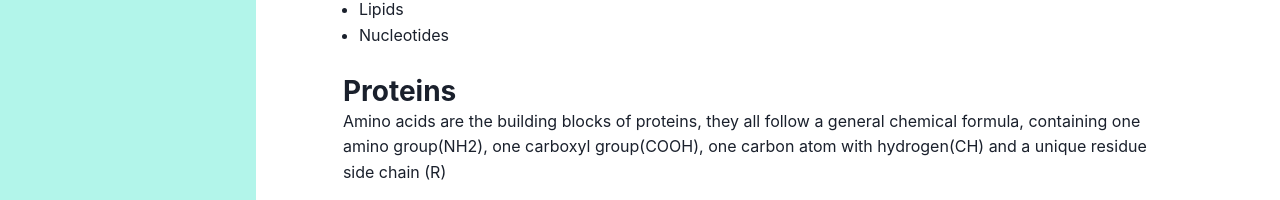
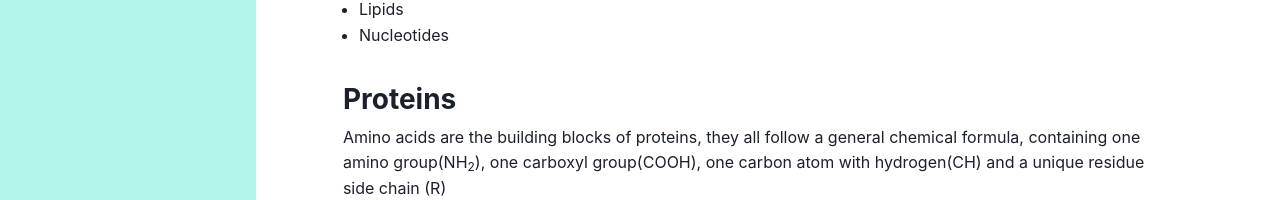
Before and after one commit to SebCodesTheWeb/biochem-blog, a Next.js app: page /blog/biomolecules in a window 1280 px wide. Shown: the part 339-539 px from the top of the page. Built offline with nearby package versions, Linux system fonts and the light colour scheme; grey boxes are pictures that could not be loaded.

Commit message:
docs(biomolecules): rest of blog article

```diff
--- a/src/app/blog/biomolecules/page.tsx
+++ b/src/app/blog/biomolecules/page.tsx
@@ -1,6 +1,5 @@
 'use client'
 
-import { Heading, Mark, Text } from '@chakra-ui/react'
 import { MarkdownViewer } from '../../../components/MarkdownViewer'
 
 export default function BioChemicalsPage() {
@@ -22,7 +21,7 @@ Biomolecules are organic macromolecules used in various body processes. They are
 <br />
 
 ### Proteins
-Amino acids are the building blocks of proteins, they all follow a general chemical formula, containing one amino group(NH2), one carboxyl group(COOH), one carbon atom with hydrogen(CH) and a unique residue side chain (R)
+Amino acids are the building blocks of proteins, they all follow a general chemical formula, containing one amino group(NH<sub>2</sub>), one carboxyl group(COOH), one carbon atom with hydrogen(CH) and a unique residue side chain (R)
 ![Illustration of amino acid](https://www.researchgate.net/publication/332440930/figure/fig1/AS:748220326084617@1555401035668/Amino-acids-general-formula.jpg)
 There are 20 naturally ocurring amino acids, differentiated by their residue side chain (R); nine of these are considered essential(
   Histidine,
@@ -36,9 +35,63 @@ There are 20 naturally ocurring amino acids, differentiated by their residue sid
   Valine), meaning the human body can't produce these by itself, and instead has to be taken in through diet.
 ![20 amino acids map](https://www.researchgate.net/publication/308048982/figure/fig1/AS:669011381583887@1536516151692/Chemical-structure-for-the-20-amino-acids-that-are-found-in-all-naturally-occurring.ppm)
 
-This amino acids can be chained together using peptide bonds. These act by the carboxyl group releasing its OH group, and aminio group releasing an hydrogen atom that together bind with the OH group to form water (H20). The carbon atom can then bind to the nitrogen atom in a peptide bond.
+This amino acids can be chained together using peptide bonds. These act by the carboxyl group releasing its OH group, and amino group releasing an hydrogen atom that together bind with the OH group to form water (H<sub>2</sub>O). The carbon atom can then bind to the nitrogen atom in a peptide bond.
 ![Peptid bond](https://upload.wikimedia.org/wikipedia/commons/thumb/6/6b/AminoacidCondensation.svg/590px-AminoacidCondensation.svg.png)
-This amino acids can then bond together in chains, forming polypeptides, than can later fold into proteins. These proteins can have multiple features, some common ones includes enzymes, anti bodies and cell receptors.
+This amino acids can then bond together in chains, forming polypeptides, that can later fold into proteins. These proteins can have multiple features, some common ones includes enzymes, anti bodies and cell receptors.
+<br />
+<br />
+### Carbohydrates
+Carbohydrates can be described by the general formula (CH<sub>2</sub>O)<sub>n</sub>. As can be hinted by its name, carbohydrates consists of carbon (C) and hydrates (H<sub>2</sub>O). The simplest instances of carbohydrates are monosaccharides, one of the most common monosaccharides, is glucose:
+![Glucose](https://www2.chem.wisc.edu/deptfiles/genchem/netorial/modules/biomolecules/modules/carbs/gluclin1.gif)
+As one can see from the image, glucose mainly consists of carbon atoms bonded with hydroxyl groups and hydrogen. At the end of the glucose molecule, there is a carbonyl group (C=O) with a hydrogen atom, forming an aldehyde group (CHO). This aldehyde group can react with the hydroxyl group at the next to last carbon atom on the other end (carbon nr 5 from the top). This happens by the hydroxyl group initiating a nucleophilic attack by donating its lone pair of electrons to the electrophilic carbonyl carbon, which breaks the double bond, and forms a new bond between the oxygen atom from the hydroxyl group and the carbonyl carbon. This results in a cyclic structure, with the oxygen atom acting as a bridge between carbon 1 (the carbonyl carbon) and carbon 5.
+![glucose conversion to cyclic form](https://www2.chem.wisc.edu/deptfiles/genchem/netorial/modules/biomolecules/modules/carbs/abgluc.gif)
+
+As you might notice in the above image, the hydroxyl group to the far most right could either point down (alpha glucose) or up (beta glucose)
+<br />
+<br />
+Once the monosaccharide has entered its cyclic form, it can bond with other monosaccharides to form disaccharides. This is done
+via one atom from a monosaccharide discarding its hydroxylgroup, and binding to a carbon atom from another monosaccharide via that ones oxygen and forming water as a biproduct, this is called the glycoside binding.
+depending on if the first monsaccharide was the alpha or beta variant, the binding might be called alpha-1,4-glycoside binding or beta-1,4-glycoside binding, where the numbers indicate the number on the carbon atom in each corresponding monosaccharide.
+![Glycosidic bond example](https://study.com/cimages/multimages/16/webp.net-resizeimage_4374346235100789572.png)
+This glycosid bond can repeat for multiple monosaccharides, building up to polysaccharides.
+
+### Lipids
+Lipids are vaguely defined as molecules that are not soluble in water. This often means they are non polar. Categories of lipids include:
+- Fats
+- Phospholipides
+- Steroids
+- Waxes
+
+##### Fats
+A fatty acid is a chain (usually 2-18 carbons) and a carboxylic acid(COOH) at the end. The alcohol glycerol(also reffered to as propantriol) is an alcohol with three hydroxylgroups(CH₂OH-CHOH-CH₂OH), binding to each of the three carbon atoms.
+This alcohol along with the carboxylic acid from the fatty acid can react via a condensation reaction, where the hydroxyl group leaves its hydrogen, and the carboxylic acid leaves its hydroxylgroup and together form water.
+After this the residue oxygen atom binds what is left of the carboxylic acid(the carbonyl group) with the carbon of the glycerol. Thus an ester bond is formed, this is repeated three times for each carbon atom in the glycerol molecule.
+![Formation of triglyceride](https://dr282zn36sxxg.cloudfront.net/datastreams/f-d%3Aa678eb72d1c4f474a77b99c65a056b6aed8723d9d2c3bdc390384fd3%2BIMAGE_THUMB_POSTCARD_TINY%2BIMAGE_THUMB_POSTCARD_TINY.1)
+The hydrocarbon part of the fatty acid can contain double bonds, if there are however none double bonds present, the fat is called saturated, otherwise it is called unsaturated, more specifically, if there is only one double bond, the fat is called monounsaturated, if there are multiple, it is called polyunsaturated.
+
+##### Phospholipid
+A phospholipid is a fat, in which one of the carbon atoms on one end instead of binding to a fatty acid is binding to a phosphate ion(PO<sub>4</sub><sup>-</sup>) which then bonds to a kolin molecule CH<sub>2</sub>-CH<sub>2</sub>-N<sup>+</sup>(CH<sub>3</sub>)<sub>3</sub>.
+![Phosphlipid illustration](https://encrypted-tbn0.gstatic.com/images?q=tbn:ANd9GcQvFV9yNedHZC4Xw0blnCn0jTDJ2HZ1YL15Cg&usqp=CAU)
+
+##### Steroids
+Steroids are molecules composed of precisely 17 carbon atoms, organized into three six-carbon rings and one 5-carbon ring. Testosterone, estrogen and cholesterol are examples of common steroids
+![Steroid example](https://chem.libretexts.org/@api/deki/files/128218/clipboard_e774c891d65106cfde47c8763bc77c0b8.png?revision=1)
+
+### Nucleotides
+Nucleotides are molecules consistent of a pentose sugar, one or multiple phosphate ions and a nitrogenous base.
+<br />
+<br />
+
+The two most common pentose sugars in nucleotides are ribose and deoxyribose. They are both very similiar
+![ribose and deoxyribose](https://www.vedantu.com/question-sets/95618de3-2e47-469e-a1f9-2825319f896b3753831585250144778.png)
+As on might notice, deoxyribose has the same appearance exact appearance of ribose with a small difference in the absence of an oxygen atom on the 2' carbon position (de oxy - without oxygen).
+#### Nitrogenous bases
+There are five nitrogenous bases, divided into two categories, purines(adenine and guanine) and pyramidines(Thymine, Uracil and Cytosine). A nitrogenous base is an organic molecule with nitrogen atoms that can act like a base. Purines have two carbon rings, whilst pyramidines have only one carbon ring, when bonding a purine binds to a pyramidine.
+![Nitrogenous bases](https://ib.bioninja.com.au/_Media/nitrogenous-bases_med.jpeg)
+<br />
+One example of a nucleotide is ATP(adenosine triphosphate), which consists of three phosphate ions, ribose and the nitrogenous base adenin ( ribos and adenin together form adenosine ). ATP is present during cellular respiration
+![ATP](https://www.worldofmolecules.com/life/ATP.png)
+
 
 `}
       </MarkdownViewer>
--- a/src/components/MarkdownViewer.tsx
+++ b/src/components/MarkdownViewer.tsx
@@ -37,13 +37,13 @@ export const MarkdownViewer: typeof Markdown = (props) => (
           component: (props) => <Heading fontSize='2.25rem' {...props} />,
         },
         h3: {
-          component: (props) => <Heading fontSize='1.75rem' {...props} />,
+          component: (props) => <Heading fontSize='1.75rem' {...props} my="2" />,
         },
         h4: {
-          component: (props) => <Heading fontSize='1.5rem' {...props} />,
+          component: (props) => <Heading fontSize='1.5rem' {...props} mb="1" mt="2"/>,
         },
         h5: {
-          component: (props) => <Heading fontSize='1.25rem' {...props} />,
+          component: (props) => <Heading fontSize='1.20rem' {...props} mb="1" mt="2"/>,
         },
         h6: {
           component: (props) => <Heading fontSize='1rem' {...props} />,
```
